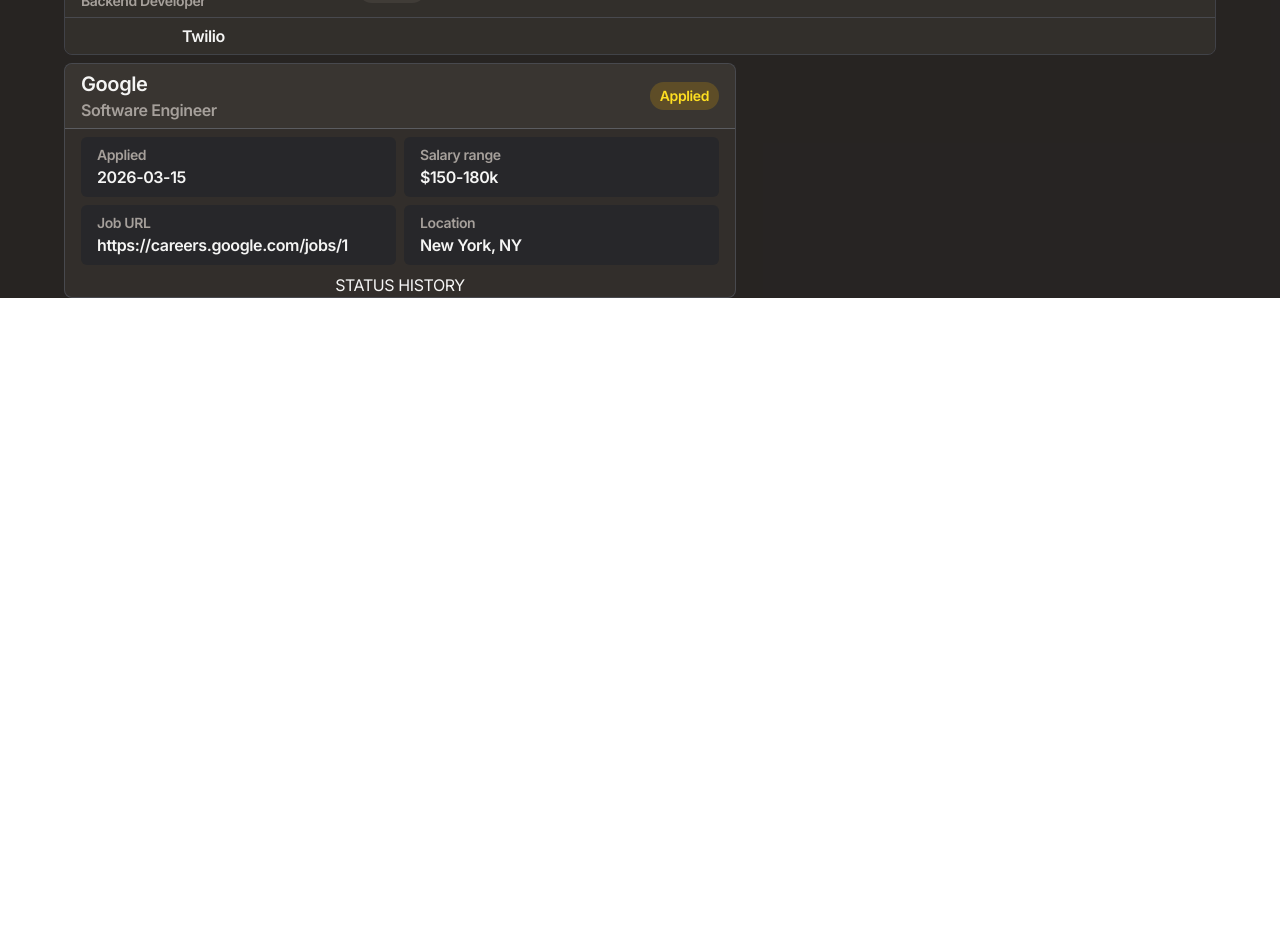
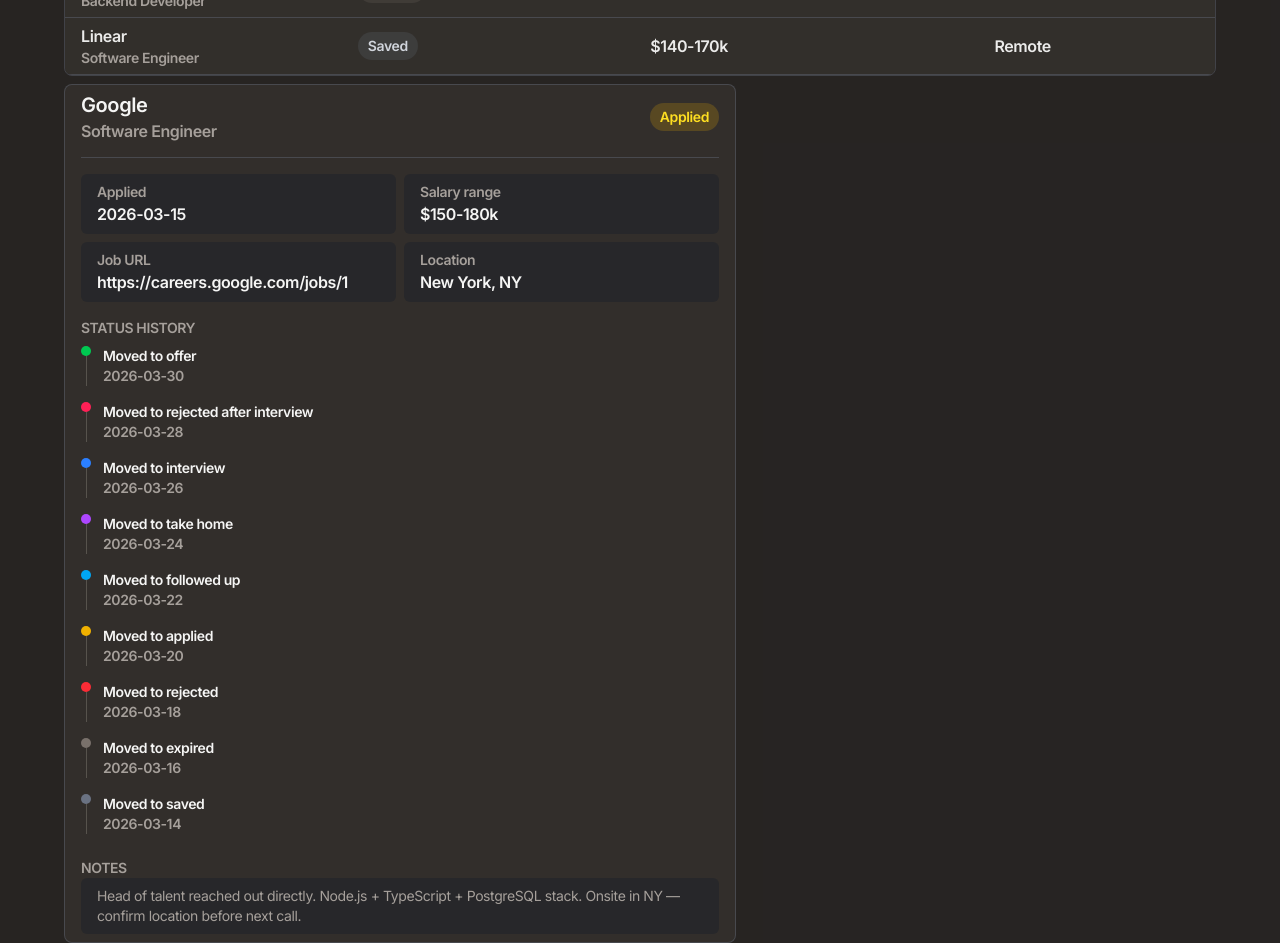
Before and after one commit to mcomatas/job-tracker, a Next.js app in the folder frontend/: page / in a window 1280 px wide. Shown: the part 620-1563 px from the top of the page. Before the commit the page ends 918 px from the top, so only its background shows below. Built offline with nearby package versions, Linux system fonts and the light colour scheme.

Commit message:
Added detailPanel component. Gives more details on one of the job applications.

```diff
--- a/frontend/app/page.tsx
+++ b/frontend/app/page.tsx
@@ -1,5 +1,5 @@
 import ApplicationTable from "@/components/applicationTable";
-import { Application, ApplicationStatus } from "@/types/application";
+import { Application, ApplicationStatus, Notes } from "@/types/application";
 
 function Stat({ num, title }: { num: number; title: string }) {
   return (
@@ -23,6 +23,12 @@ export default function Home() {
       salaryRange: "$150-180k",
       createdAt: "2026-03-15",
       updated_at: "2026-03-15",
+      notes: {
+        id: 1,
+        applicationId: 1,
+        body: "Head of talent reached out directly. Node.js + TypeScript + PostgreSQL stack. Onsite in NY — confirm location before next call.",
+        createAt: "2026-03-15",
+      },
     },
     {
       id: 2,
@@ -108,6 +114,19 @@ export default function Home() {
       createdAt: "2026-02-10",
       updated_at: "2026-03-15",
     },
+    {
+      id: 9,
+      company: "Linear",
+      role: "Software Engineer",
+      status: ApplicationStatus.Saved,
+      appliedDate: "",
+      jobUrl: "https://linear.app/careers/9",
+      location: "Remote",
+      salaryRange: "$140-170k",
+      createdAt: "2026-03-30",
+      updated_at: "2026-03-30",
+      notes: "",
+    },
   ];
 
   return (
--- a/frontend/components/applicationTable.tsx
+++ b/frontend/components/applicationTable.tsx
@@ -64,9 +64,6 @@ export default function ApplicationTable({
                 </ApplicationTableData>
               </tr>
             ))}
-            <tr>
-              <td className="font-semibold">Twilio</td>
-            </tr>
           </tbody>
         </table>
       </div>
--- a/frontend/components/detailPanel.tsx
+++ b/frontend/components/detailPanel.tsx
@@ -1,4 +1,9 @@
-import { Application } from "@/types/application";
+import {
+  Application,
+  ApplicationStatus,
+  StatusEvent,
+  Notes,
+} from "@/types/application";
 import StatusBadge from "@/components/statusBadge";
 
 function GridPane({
@@ -16,6 +21,109 @@ function GridPane({
   );
 }
 
+function StatusUpdate({ event }: { event: StatusEvent }) {
+  const statusColors: Record<ApplicationStatus, string> = {
+    [ApplicationStatus.Applied]: "bg-yellow-500",
+    [ApplicationStatus.Interview]: "bg-blue-500",
+    [ApplicationStatus.Offer]: "bg-green-500",
+    [ApplicationStatus.Rejected]: "bg-red-500",
+    [ApplicationStatus.FollowedUp]: "bg-sky-500",
+    [ApplicationStatus.TakeHome]: "bg-purple-500",
+    [ApplicationStatus.RejectedAfterInterview]: "bg-rose-500",
+    [ApplicationStatus.Expired]: "bg-stone-500",
+    [ApplicationStatus.Saved]: "bg-gray-500",
+  };
+
+  return (
+    <div className="flex gap-3 py-2 font-semibold text-sm">
+      <div className="flex flex-col items-center">
+        <div
+          className={`w-2.5 h-2.5 rounded-full ${statusColors[event.toStatus]}`}
+        />
+        <div className="w-0.25 flex-1 bg-stone-600" />
+      </div>
+      <div className="text-sm">
+        <p>Moved to {event.toStatus.split("_").join(" ")}</p>
+        <p className="text-sm text-stone-400">{event.createdAt}</p>
+      </div>
+    </div>
+  );
+}
+
+function Note({ note }: { note: Notes }) {
+  return (
+    <div className="flex flex-col bg-gray-900/30 rounded-md px-4 py-2 text-left text-sm text-stone-400">
+      {note.body}
+    </div>
+  );
+}
+
+const mockEvents: StatusEvent[] = [
+  {
+    id: 1,
+    applicationId: 1,
+    fromStatus: ApplicationStatus.Interview,
+    toStatus: ApplicationStatus.Offer,
+    createdAt: "2026-03-30",
+  },
+  {
+    id: 2,
+    applicationId: 1,
+    fromStatus: ApplicationStatus.Interview,
+    toStatus: ApplicationStatus.RejectedAfterInterview,
+    createdAt: "2026-03-28",
+  },
+  {
+    id: 3,
+    applicationId: 1,
+    fromStatus: ApplicationStatus.TakeHome,
+    toStatus: ApplicationStatus.Interview,
+    createdAt: "2026-03-26",
+  },
+  {
+    id: 4,
+    applicationId: 1,
+    fromStatus: ApplicationStatus.Applied,
+    toStatus: ApplicationStatus.TakeHome,
+    createdAt: "2026-03-24",
+  },
+  {
+    id: 5,
+    applicationId: 1,
+    fromStatus: ApplicationStatus.Applied,
+    toStatus: ApplicationStatus.FollowedUp,
+    createdAt: "2026-03-22",
+  },
+  {
+    id: 6,
+    applicationId: 1,
+    fromStatus: ApplicationStatus.Saved,
+    toStatus: ApplicationStatus.Applied,
+    createdAt: "2026-03-20",
+  },
+  {
+    id: 7,
+    applicationId: 1,
+    fromStatus: ApplicationStatus.Applied,
+    toStatus: ApplicationStatus.Rejected,
+    createdAt: "2026-03-18",
+  },
+  {
+    id: 8,
+    applicationId: 1,
+    fromStatus: ApplicationStatus.Applied,
+    toStatus: ApplicationStatus.Expired,
+    createdAt: "2026-03-16",
+  },
+  {
+    id: 9,
+    applicationId: 1,
+    fromStatus: "",
+    toStatus: ApplicationStatus.Saved,
+    createdAt: "2026-03-14",
+  },
+];
+
 export default function DetailPanel({
   application,
 }: {
@@ -23,7 +131,7 @@ export default function DetailPanel({
 }) {
   return (
     <div className="rounded-lg border border-gray-500/40 overflow-hidden tracking-tight bg-stone-700/40 max-w-2xl">
-      <div className="flex flex-row items-center justify-between text-md table-auto bg-stone-700/40 w-full px-4 py-1.5">
+      <div className="flex flex-row items-center justify-between text-md w-full px-4 py-1.5">
         <div className="flex flex-col font-semibold text-left">
           <p className="text-xl">{application.company}</p>
           <p className="text-md text-stone-400">{application.role}</p>
@@ -33,7 +141,9 @@ export default function DetailPanel({
         </div>
       </div>
 
-      <div className="border-b border-gray-400/40 px-4" />
+      <div className="px-4 py-2">
+        <div className="border-b border-gray-500/40" />
+      </div>
 
       <div className="grid grid-cols-2 gap-2 px-4 py-2 text-left">
         <GridPane header="Applied">{application.appliedDate}</GridPane>
@@ -42,7 +152,17 @@ export default function DetailPanel({
         <GridPane header="Location">{application.location}</GridPane>
       </div>
 
-      <p>STATUS HISTORY</p>
+      <div className="px-4 py-2 text-left">
+        <p className="text-stone-400 text-sm font-semibold">STATUS HISTORY</p>
+        {mockEvents.map((event) => (
+          <StatusUpdate key={event.id} event={event} />
+        ))}
+      </div>
+
+      <div className="px-4 py-2 text-left">
+        <p className="text-stone-400 text-sm font-semibold">NOTES</p>
+        <Note note={application.notes} />
+      </div>
     </div>
   );
 }
--- a/frontend/components/statusBadge.tsx
+++ b/frontend/components/statusBadge.tsx
@@ -17,6 +17,7 @@ export default function StatusBadge({ status }: { status: ApplicationStatus }) {
     [ApplicationStatus.TakeHome]: "bg-purple-500/20 text-purple-300",
     [ApplicationStatus.RejectedAfterInterview]: "bg-rose-500/20 text-rose-300",
     [ApplicationStatus.Expired]: "bg-stone-500/20 text-stone-300",
+    [ApplicationStatus.Saved]: "bg-gray-500/20 text-gray-300",
   };
 
   return (
--- a/frontend/types/application.ts
+++ b/frontend/types/application.ts
@@ -7,6 +7,7 @@ export enum ApplicationStatus {
   TakeHome = "take_home",
   RejectedAfterInterview = "rejected_after_interview",
   Expired = "expired",
+  Saved = "saved",
 }
 
 export interface Application {
@@ -20,5 +21,20 @@ export interface Application {
   salaryRange: string;
   createdAt: string;
   updated_at: string;
-  notes: string;
+  notes: Notes;
 }
+
+export interface StatusEvent {
+  id: number;
+  applicationId: number;
+  fromStatus: ApplicationStatus;
+  toStatus: ApplicationStatus;
+  createdAt: string;
+}
+
+export interface Notes {
+  id: number;
+  applicationId: number;
+  body: string;
+  createAt: string;
+}
```
